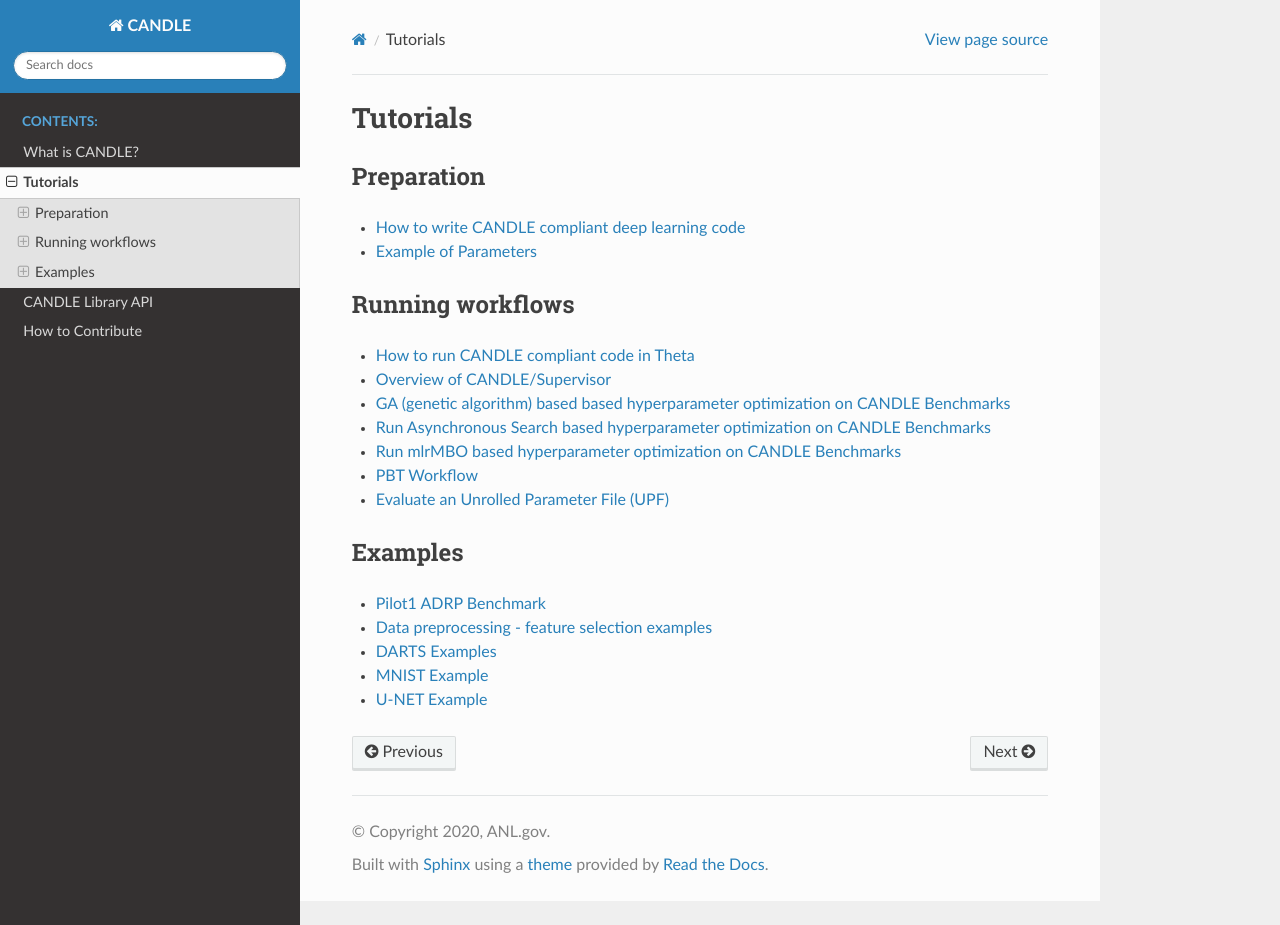
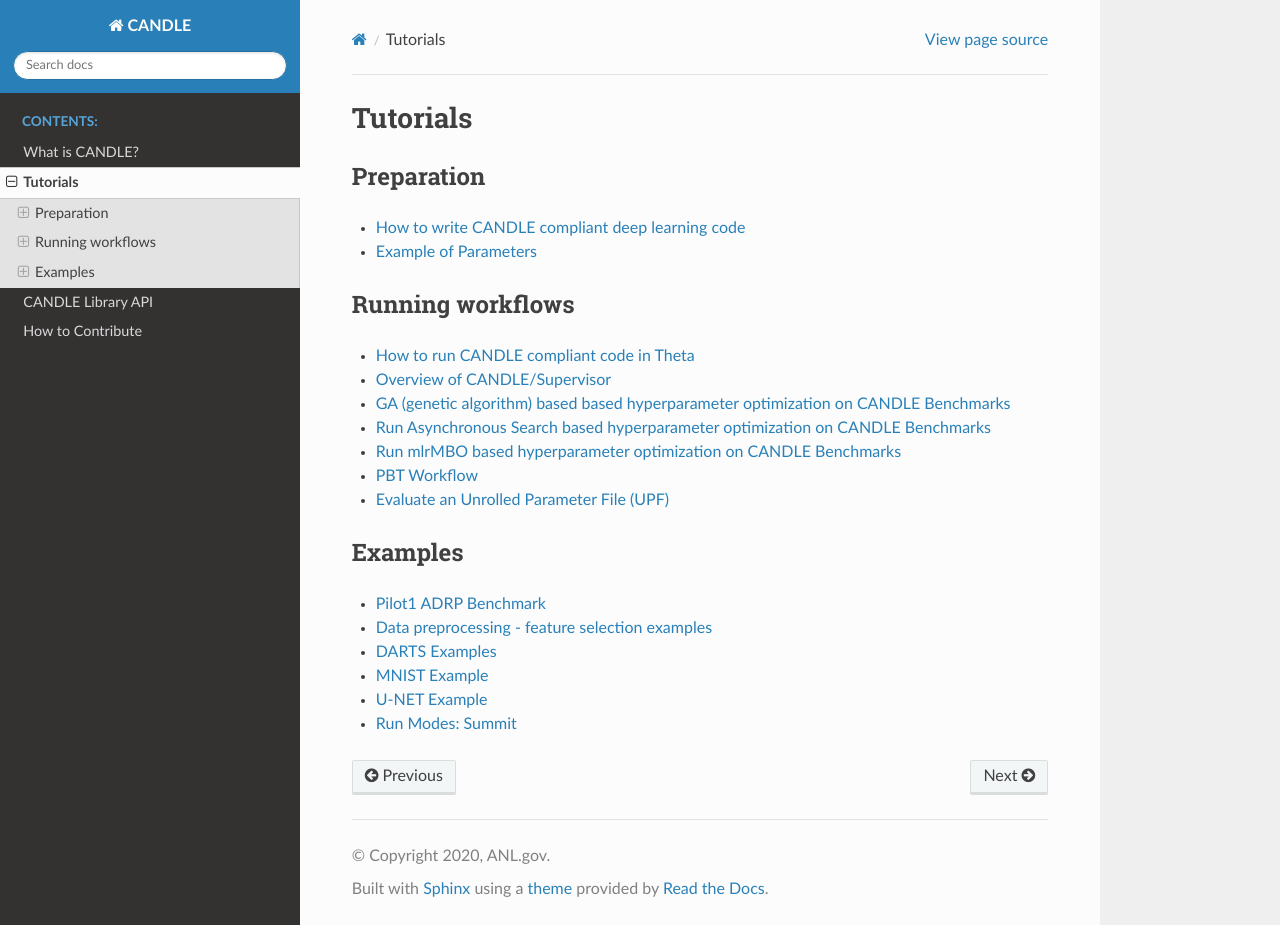
Before and after one commit to ECP-CANDLE/Candle, a Sphinx documentation site: the page built from docs_/source/tutorials/index.rst, in a window 1280 px wide and 925 px high. Built offline with Sphinx 7.4.7 and the Read the Docs theme 2.0.0, drawn with Linux system fonts in a browser that asks for light colours.

Commit message:
Add run-summit to index

```diff
--- a/docs_/source/tutorials/index.rst
+++ b/docs_/source/tutorials/index.rst
@@ -34,3 +34,4 @@ Examples
    examples/darts/README
    examples/mnist/README
    examples/unet/README
+   examples/run-summit/README
```
